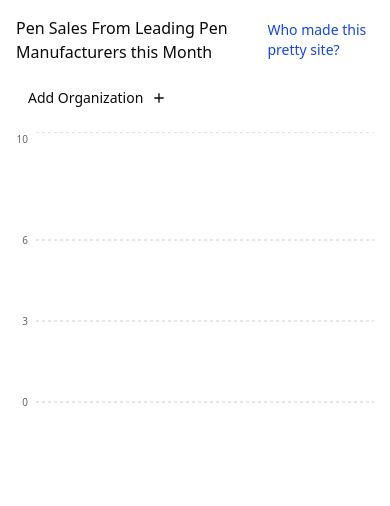
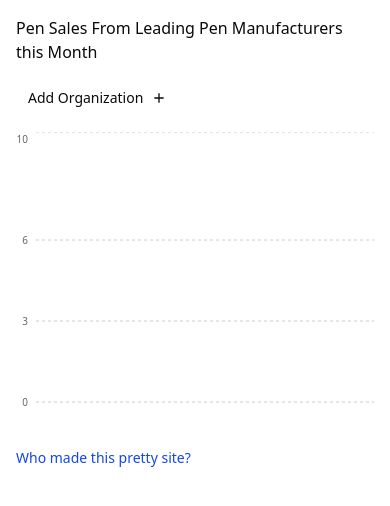
Before and after one commit to nlowen233/query-state-example, a Next.js app: page / in a window 390 px wide. Shown: the top 506 px of the page. Built offline with nearby package versions, Linux system fonts and the light colour scheme.

Commit message:
fix csr bailout issue

```diff
--- a/src/app/page.tsx
+++ b/src/app/page.tsx
@@ -19,13 +19,19 @@ export default async function Home({
         <h1>Pen Sales From Leading Pen Manufacturers this Month</h1>
         <Link
           href={"https://nicholasrussellconsulting.com"}
-          className="hover:underline hover:text-blue-400 text-blue-700 text-sm"
+          className="hover:underline hover:text-blue-400 text-blue-700 text-sm hidden md:block"
         >
           Who made this pretty site?
         </Link>
       </div>
       <LoadOrganizationCardSelector queryState={queryState} />
       <LoadTimeSeriesChart queryState={queryState} />
+      <Link
+        href={"https://nicholasrussellconsulting.com"}
+        className="hover:underline hover:text-blue-400 text-blue-700 text-sm block md:hidden"
+      >
+        Who made this pretty site?
+      </Link>
     </div>
   );
 }
--- a/src/components/QueryStateProvider/QueryStateProvider.tsx
+++ b/src/components/QueryStateProvider/QueryStateProvider.tsx
@@ -5,8 +5,7 @@ import {
   QueryStateDataParam,
   QueryStringState,
 } from "@/types";
-import { usePathname, useSearchParams } from "next/navigation";
-import { useRouter } from "next/navigation";
+import { usePathname, useRouter } from "next/navigation";
 import { useTransition } from "react";
 import { QueryStateContext } from "./QueryStateContext";
 import { queryStateReducer } from "@/queryStateReducer";
@@ -21,20 +20,22 @@ export function QueryStateProvider({
   children: React.ReactNode;
 }) {
   const router = useRouter();
-  const params = useSearchParams();
   const pathname = usePathname();
   const [isLoading, startTransition] = useTransition();
 
   function dispatch(action: QueryStateAction) {
     try {
-      const encodedStateString = params.get(QueryStateDataParam.Data);
+      const urlParams = new URLSearchParams(window.location.search);
+      const encodedStateString = urlParams.get(QueryStateDataParam.Data);
       const currentState = encodedStateString
         ? JSON.parse(atob(decodeURIComponent(encodedStateString)))
         : INIT;
+
       const mergedState = queryStateReducer(currentState, action);
       const newStringifiedState = JSON.stringify(mergedState);
       const base64Encoded = btoa(newStringifiedState);
       const urlEncoded = encodeURIComponent(base64Encoded);
+
       startTransition(() => {
         router.replace(
           `${pathname}?${QueryStateDataParam.Data}=${urlEncoded}`,
```
